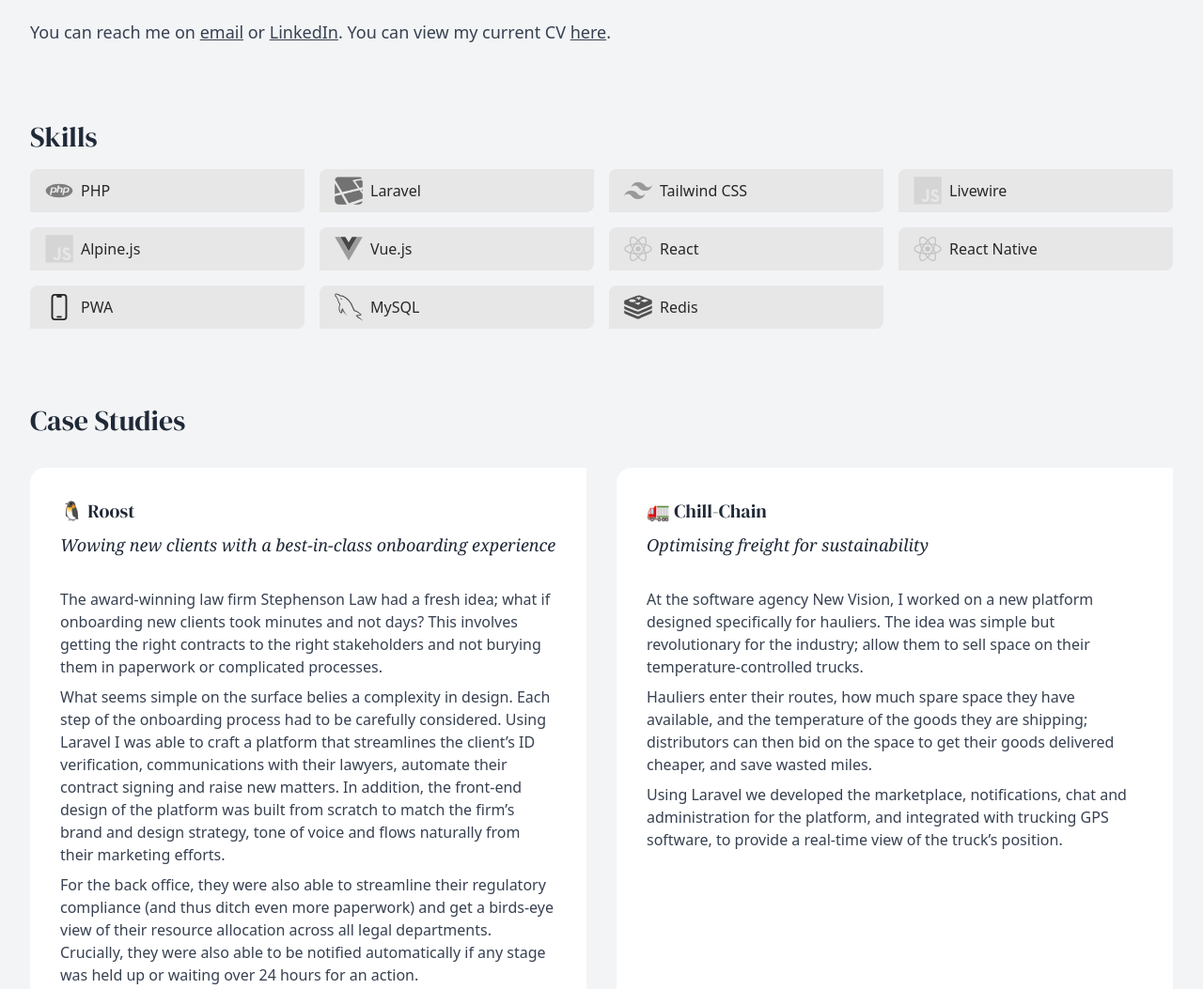
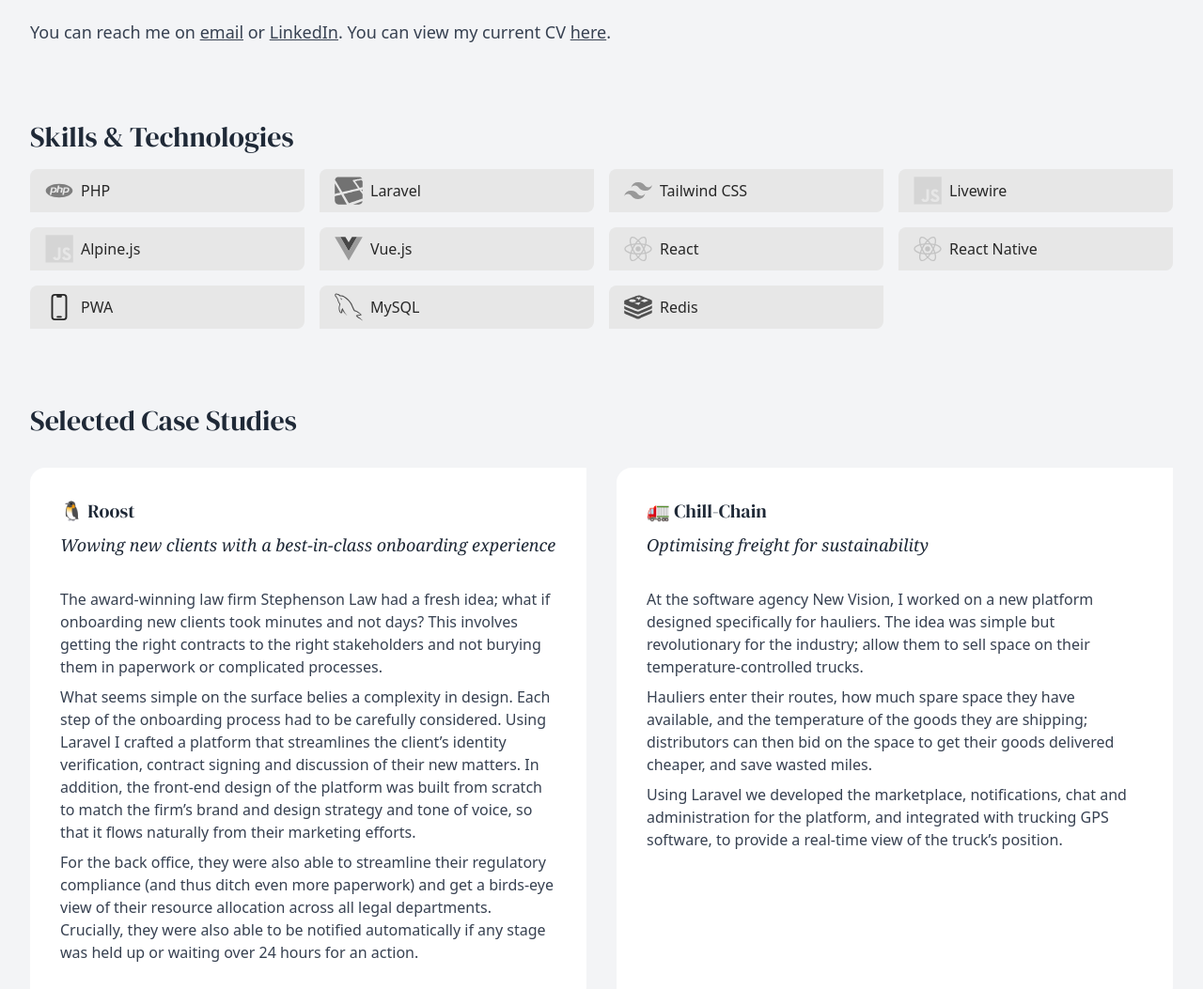
Before and after one commit to MisterSammy/MisterSammy.github.io, a website: page index.html in a window 1280 px wide. Shown: the part 400-1453 px from the top of the page at 94% size. Drawn offline with Linux system fonts and the light colour scheme.

Commit message:
text updates

```diff
--- a/index.html
+++ b/index.html
@@ -8,7 +8,7 @@
     <link rel="preconnect" href="https://fonts.googleapis.com">
 <link rel="preconnect" href="https://fonts.gstatic.com" crossorigin>
 <link href="https://fonts.googleapis.com/css2?family=DM+Serif+Display&display=swap" rel="stylesheet">
-    <title>Sam Louis Brown - Full Stack Developer</title>
+    <title>Sam Brown - Full Stack Developer</title>
 </head>
 
 <body class="bg-gray-100">
@@ -34,7 +34,7 @@
 
     <!-- Skills Section -->
     <section class="container mx-auto mt-8 mb-20">
-        <h2 class="text-3xl mb-4 text-black" style="font-family: 'DM Serif Display', serif;">Skills</h2>
+        <h2 class="text-3xl mb-4 text-black" style="font-family: 'DM Serif Display', serif;">Skills & Technologies</h2>
         <ul class="grid grid-cols-2 md:grid-cols-3 lg:grid-cols-4 gap-4">
             <li class="grayscale hover:grayscale-0 bg-gray-200 text- py-2 px-4 flex flex-row items-center rounded-tl-lg rounded-br-lg">
                 <svg viewBox="0 0 128 128" height="30" class="mr-2">
@@ -131,7 +131,7 @@
     </section>
 
     <section class="container mx-auto mt-8 mb-8">
-        <h2 class="text-3xl mb-4 text-black" style="font-family: 'DM Serif Display', serif;">Case Studies</h2>
+        <h2 class="text-3xl mb-4 text-black" style="font-family: 'DM Serif Display', serif;">Selected Case Studies</h2>
     </section>
 
     <!-- Case Studies Section -->
@@ -142,7 +142,7 @@
             <h3 class="text-xl font-serif mb-2" style="font-family: 'DM Serif Display', serif;">🐧 Roost</h3>
             <h4 class="mb-8 italic text-lg font-serif">Wowing new clients with a best-in-class onboarding experience</h4>
             <p class="text-gray-700 mb-2">The award-winning law firm Stephenson Law had a fresh idea; what if onboarding new clients took minutes and not days? This involves getting the right contracts to the right stakeholders and not burying them in paperwork or complicated processes.</p>
-            <p class="text-gray-700 mb-2">What seems simple on the surface belies a complexity in design. Each step of the onboarding process had to be carefully considered. Using Laravel I was able to craft a platform that streamlines the client’s ID verification, communications with their lawyers, automate their contract signing and raise new matters. In addition, the front-end design of the platform was built from scratch to match the firm’s brand and design strategy, tone of voice and flows naturally from their marketing efforts.</p>
+            <p class="text-gray-700 mb-2">What seems simple on the surface belies a complexity in design. Each step of the onboarding process had to be carefully considered. Using Laravel I crafted a platform that streamlines the client’s identity verification, contract signing and discussion of their new matters. In addition, the front-end design of the platform was built from scratch to match the firm’s brand and design strategy and tone of voice, so that it flows naturally from their marketing efforts.</p>
             <p class="text-gray-700 mb-2"> For the back office, they were also able to streamline their regulatory compliance (and thus ditch even more paperwork) and get a birds-eye view of their resource allocation across all legal departments. Crucially, they were also able to be notified automatically if any stage was held up or waiting over 24 hours for an action.</p>
         </div>
 
@@ -159,7 +159,8 @@
         <div class="mb-6 bg-white rounded-tl-2xl rounded-br-2xl p-4 md:p-8">
             <h3 class="text-xl mb-2 font-serif" style="font-family: 'DM Serif Display', serif;">🗃️ Miqo</h3>
             <h4 class="mb-8 italic text-lg font-serif">Mergers and acquisitions for the 21st century</h4>
-            <p class="text-gray-700 mb-2">The traditional M&A process is difficult to fit into today’s cloud-based, connected paradigm. As a consultant for the fledgling start-up, I built a Laravel-based platform that allows you to input your company’s information and automate all of the due diligence documents required to initiate a potential deal. Buyers can browse an anonymised marketplace to find companies that fit their industry and risk appetite; and receive notifications when new ones are added.</p>
+            <p class="text-gray-700 mb-2">The traditional M&A process is difficult to fit into today’s cloud-based, connected paradigm. As a consultant for the fledgling start-up, I built a Laravel-based platform that allows you to input your company’s information and automate all of the due diligence documents required to initiate a potential deal.</p>
+            <p class="text-gray-700 mb-2">Buyers on the platform can browse an anonymised marketplace to find companies that fit their industry and risk appetite; and receive notifications when new ones are added.</p>
         </div>
 
         <!-- ISC Admin Case Study -->
```
